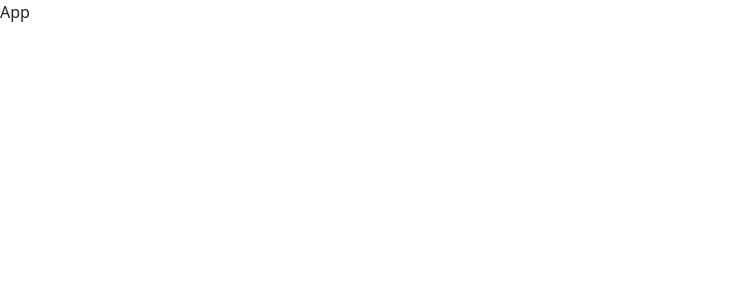
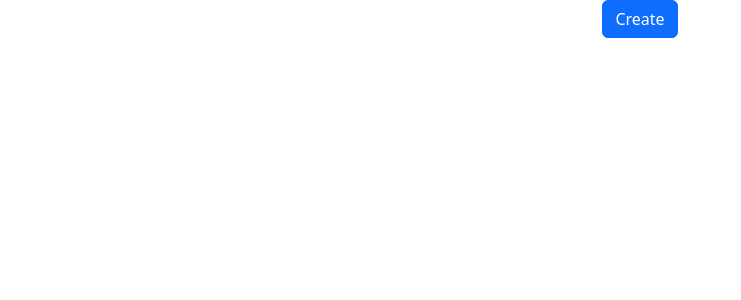
Before and after one commit to grum1n/laravel-react-crud, a React (Create React App) app in the folder client/: page / in a window 1280 px wide. Shown: the top 300 px of the page, without its empty margins (0-741 px from the left). Built offline with nearby package versions, Linux system fonts and the light colour scheme.

Commit message:
created test button with bootstrap style

```diff
--- a/client/public/index.html
+++ b/client/public/index.html
@@ -24,7 +24,7 @@
       work correctly both with client-side routing and a non-root public URL.
       Learn how to configure a non-root public URL by running `npm run build`.
     -->
-    <title>React App</title>
+    <title>Laravel + React</title>
   </head>
   <body>
     <noscript>You need to enable JavaScript to run this app.</noscript>
--- a/client/src/App.js
+++ b/client/src/App.js
@@ -2,7 +2,9 @@ import React from 'react'
 
 const App = () => {
     return (
-      <div>App</div>
+      <div className='App'>
+        <button className='btn btn-primary'>Create</button>
+      </div>
     )
 }
 
--- a/client/src/index.css
+++ b/client/src/index.css
@@ -11,3 +11,7 @@ code {
   font-family: source-code-pro, Menlo, Monaco, Consolas, 'Courier New',
     monospace;
 }
+
+.App{
+  text-align: center;
+}
```
Also changed, not shown: 1 other file (tests, documents, lock files or other folders).
